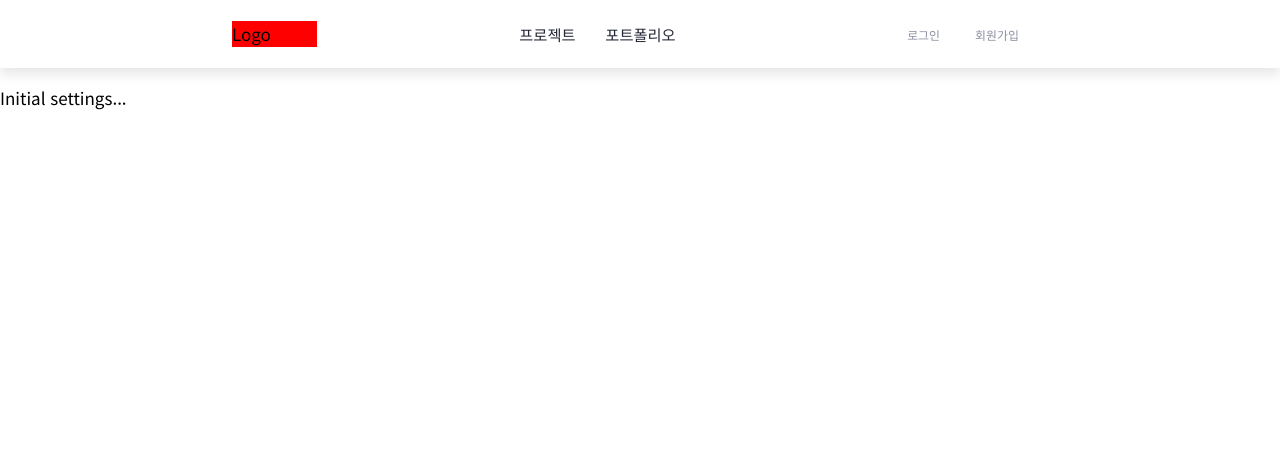
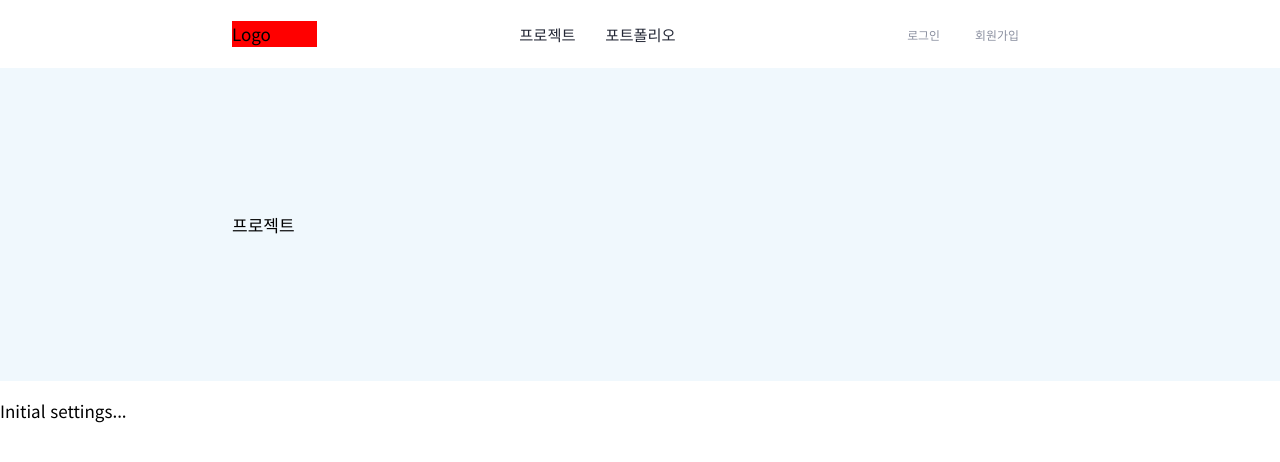
Before and after one commit to produce1886/pick-me-up, a Next.js app: page / in a window 1280 px wide. Shown: the top 462 px of the page. Built offline with nearby package versions, Linux system fonts and the light colour scheme.

Commit message:
Add banner

```diff
--- a/pages/index.js
+++ b/pages/index.js
@@ -1,10 +1,12 @@
 import Head from "next/head";
-import Gnb from "../src/components/organisms/gnb";
+import Gnb from "../src/components/organisms/Gnb";
+import Banner from "../src/components/organisms/Banner";
 
 export default function Home() {
   return (
     <>
       <Gnb></Gnb>
+      <Banner></Banner>
       <p>Initial settings...</p>
     </>
   );
--- /dev/null
+++ b/src/components/atoms/Banner/Item.js
@@ -0,0 +1,12 @@
+import styled, { css } from "styled-components";
+
+export default styled.div`
+  width: 100%;
+  height: 100%;
+  display: flex;
+  justify-content: center;
+  align-items: center;
+  ${(props) => css`
+    background-color: ${props.color};
+  `}
+`;
--- /dev/null
+++ b/src/components/atoms/Banner/Wrapper.js
@@ -0,0 +1,6 @@
+import styled from "styled-components";
+
+export default styled.div`
+  width: 100%;
+  height: 18.4rem;
+`;
--- /dev/null
+++ b/src/components/molecules/Banner.js
@@ -0,0 +1,19 @@
+import styled from "styled-components";
+import Wrapper from "../atoms/Banner/Item";
+
+export default function Item() {
+  return (
+    <Wrapper color="#f0f8fd">
+      <InnerWrapper>프로젝트</InnerWrapper>
+    </Wrapper>
+  );
+}
+
+const InnerWrapper = styled.div`
+  max-width: 1200px;
+  width: 48rem;
+  height: 100%;
+  align-items: center;
+  display: flex;
+  flex-direction: row;
+`;
--- /dev/null
+++ b/src/components/organisms/Banner.js
@@ -0,0 +1,11 @@
+import styled from "styled-components";
+import Wrapper from "../atoms/Banner/Wrapper";
+import Item from "../molecules/Banner";
+
+export default function Banner() {
+  return (
+    <Wrapper>
+      <Item color="#f0f8fd">프로젝트</Item>
+    </Wrapper>
+  );
+}
```
Also changed, not shown: 1 other file (tests, documents, lock files or other folders).
